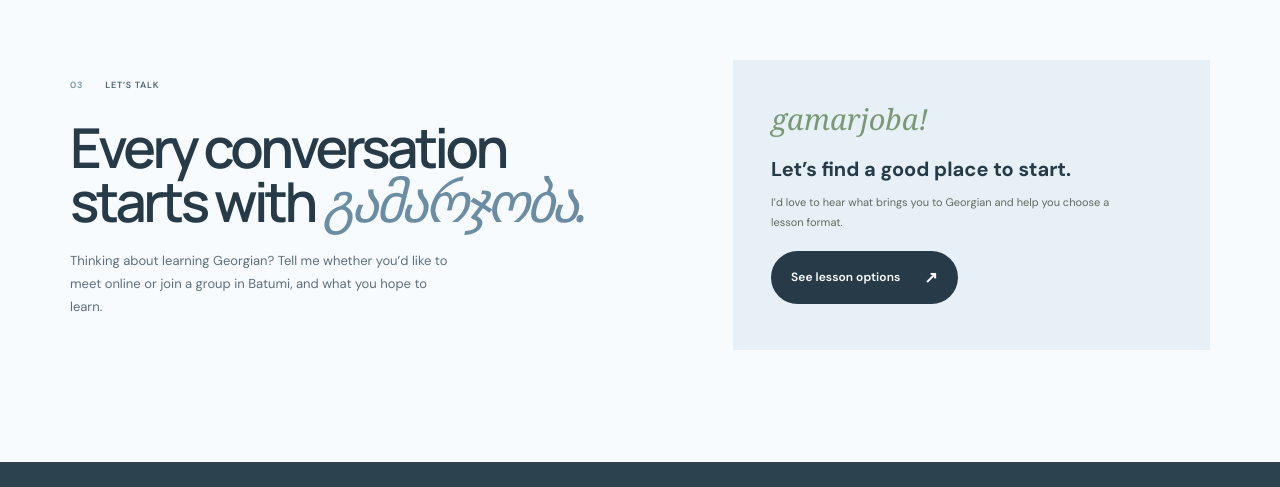
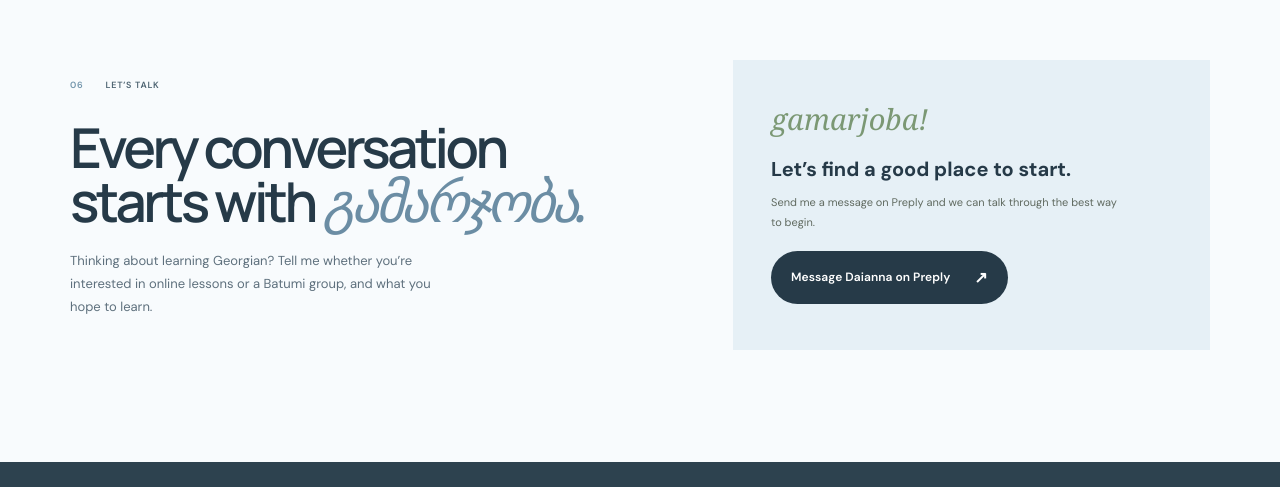
Before and after one commit to Daiannagh/learngeorgian, a plain HTML site: page index.html in a window 1280 px wide. Shown: the part 4267-4754 px from the top of the page. Drawn offline with Linux system fonts and the light colour scheme.

Commit message:
Link contact section to Preply
Route website enquiries to Daianna’s Preply profile and correct the section numbering.

```diff
--- a/index.html
+++ b/index.html
@@ -67,7 +67,7 @@
     </div></div></section>
     <section class="faq wrap"><div class="section-tag">A FEW QUICK ANSWERS</div><div class="faq-grid"><h2>Good to<br><em>know.</em></h2><div class="faq-list"><details><summary>Can I start as a complete beginner?<span>＋</span></summary><p>Yes. We can begin with the alphabet and simple introductions, then build from there at a pace that feels manageable.</p></details><details><summary>How many people are in a Batumi group?<span>＋</span></summary><p>Groups have a maximum of 10 learners, with time for everyone to practise and ask questions.</p></details><details><summary>What can I expect from the lessons?<span>＋</span></summary><p>Structured, practical lessons that help you understand Georgian patterns, form your own sentences, and use the language in everyday situations.</p></details></div></div></section>
     <section class="blog-preview wrap"><div class="section-tag">05 <span>FROM THE BLOG</span></div><div class="blog-heading"><h2>Little notes on<br><em>learning Georgian.</em></h2><a class="text-link" href="blog.html">Visit the blog <span>↗</span></a></div><div class="blog-cards"><a href="blog.html#patterns"><span>TEACHING GEORGIAN</span><h3>Why I teach the pattern, not just the phrase</h3><p>A little about making Georgian grammar feel less mysterious.</p><b>Read the note ↗</b></a><a href="blog.html#first-words"><span>STARTING OUT</span><h3>Your first words are allowed to be imperfect</h3><p>How to begin speaking before you feel completely ready.</p><b>Read the note ↗</b></a></div></section>
-    <section class="hello wrap" id="contact"><div class="hello-copy"><div class="section-tag">03 <span>LET’S TALK</span></div><h2>Every conversation<br>starts with <em>გამარჯობა.</em></h2><p>Thinking about learning Georgian? Tell me whether you’d like to meet online or join a group in Batumi, and what you hope to learn.</p></div><div class="hello-panel"><span class="panel-script">gamarjoba!</span><h3>Let’s find a good place to start.</h3><p>I’d love to hear what brings you to Georgian and help you choose a lesson format.</p><a class="button button-dark" href="#formats">See lesson options <span>↗</span></a></div></section>
+    <section class="hello wrap" id="contact"><div class="hello-copy"><div class="section-tag">06 <span>LET’S TALK</span></div><h2>Every conversation<br>starts with <em>გამარჯობა.</em></h2><p>Thinking about learning Georgian? Tell me whether you’re interested in online lessons or a Batumi group, and what you hope to learn.</p></div><div class="hello-panel"><span class="panel-script">gamarjoba!</span><h3>Let’s find a good place to start.</h3><p>Send me a message on Preply and we can talk through the best way to begin.</p><a class="button button-dark" href="https://preply.com/en/tutor/3005784" target="_blank" rel="noopener">Message Daianna on Preply <span>↗</span></a></div></section>
   </main>
   <footer class="footer"><div class="wrap footer-inner"><a class="brand" href="#top"><span class="brand-mark">ა</span><span>GEORGIAN<br><b>with Daianna</b></span></a><p>Learn Georgian with Daianna<br><span>Online lessons · Small groups in Batumi</span></p><a href="#top" class="backtop">BACK TO TOP ↑</a></div><div class="wrap copyright"><span>© 2026 Daianna</span><span>ქართული ენა, ღია გულით.</span></div></footer>
 </body>
```
